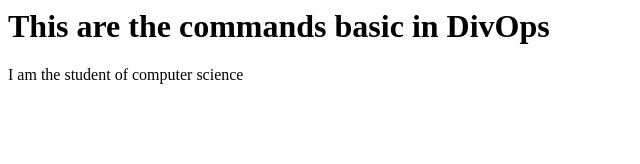
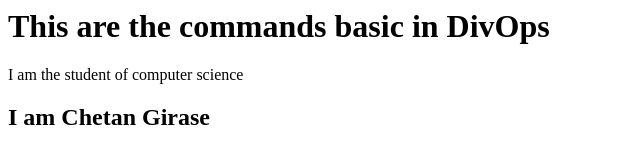
Before and after one commit to ChetanGirase/Test-first, a plain HTML site: page index.html in a window 1280 px wide. Shown: the whole page, without its empty margins (0-640 px from the left). Drawn offline with Linux system fonts and the light colour scheme.

Commit message:
second commit

```diff
--- a/index.html
+++ b/index.html
@@ -4,4 +4,5 @@ I am learning basic commands
 </title>
 <h1>This are the  commands basic in DivOps</h1>
 <p>I am the student of computer science</p>
+<h2>I am Chetan Girase</h2>
 </html>
```
